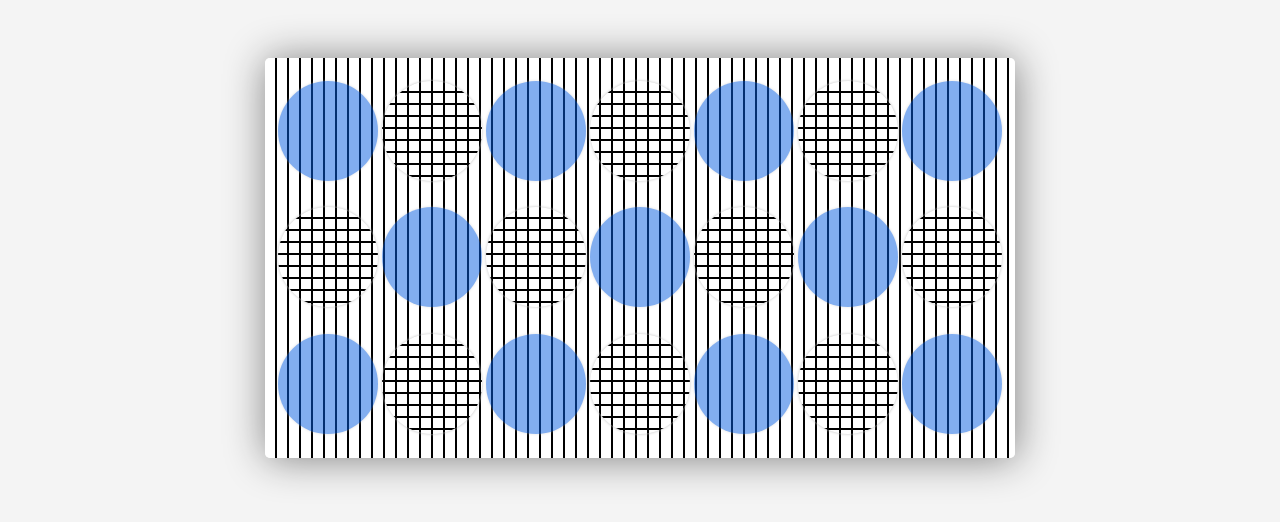
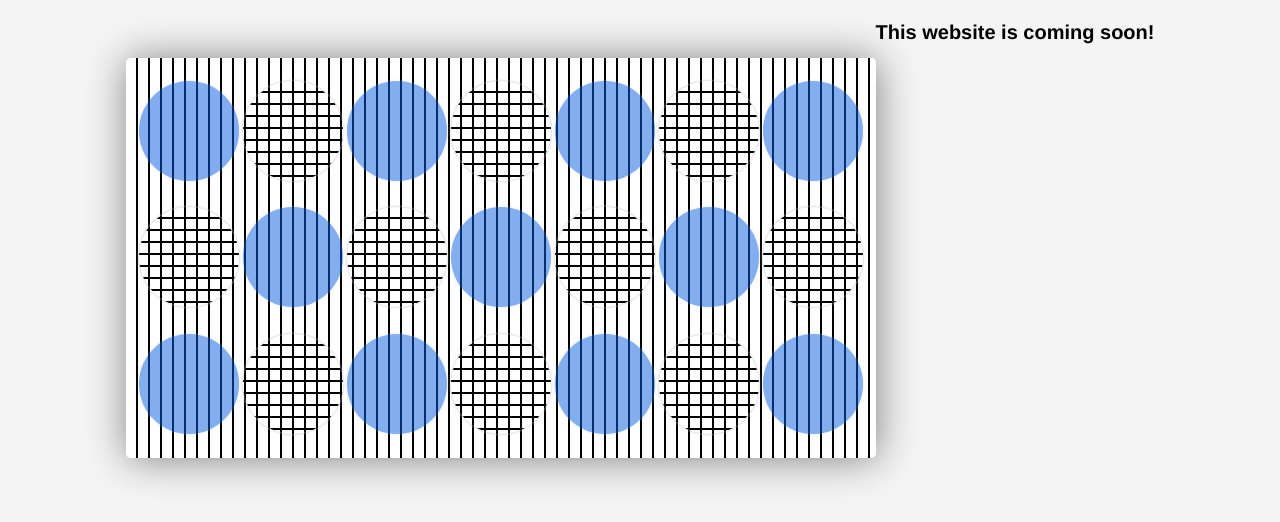
Before and after one commit to pxlwtch/latechnomoda, a plain HTML site: page index.html in a window 1280 px wide. Drawn offline with Linux system fonts and the light colour scheme.

```diff
--- a/index.html
+++ b/index.html
@@ -23,7 +23,11 @@
   text-align: center;
   animation: glow 1s 1s infinite alternate;
 }
-
+h1{
+  font-family: helvetica;
+  font-size: 20px;
+  text-align: center;
+}
 .circle {
   display: inline-block;
   margin-top: 3%;
@@ -134,5 +138,9 @@
   <div class="circle yo"></div>
   <div class="circle y"></div>
 </div>
+<div>
+  <h1>This website is coming soon!</h1>
+</div>
+
   </body>
 </html>
```
